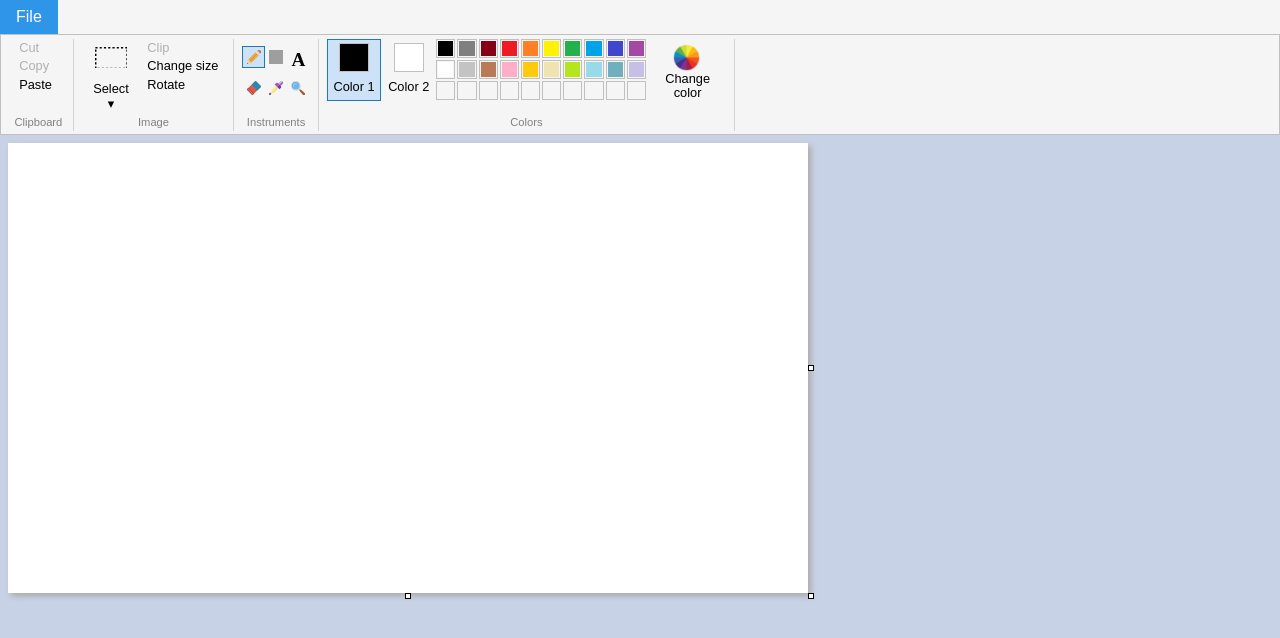
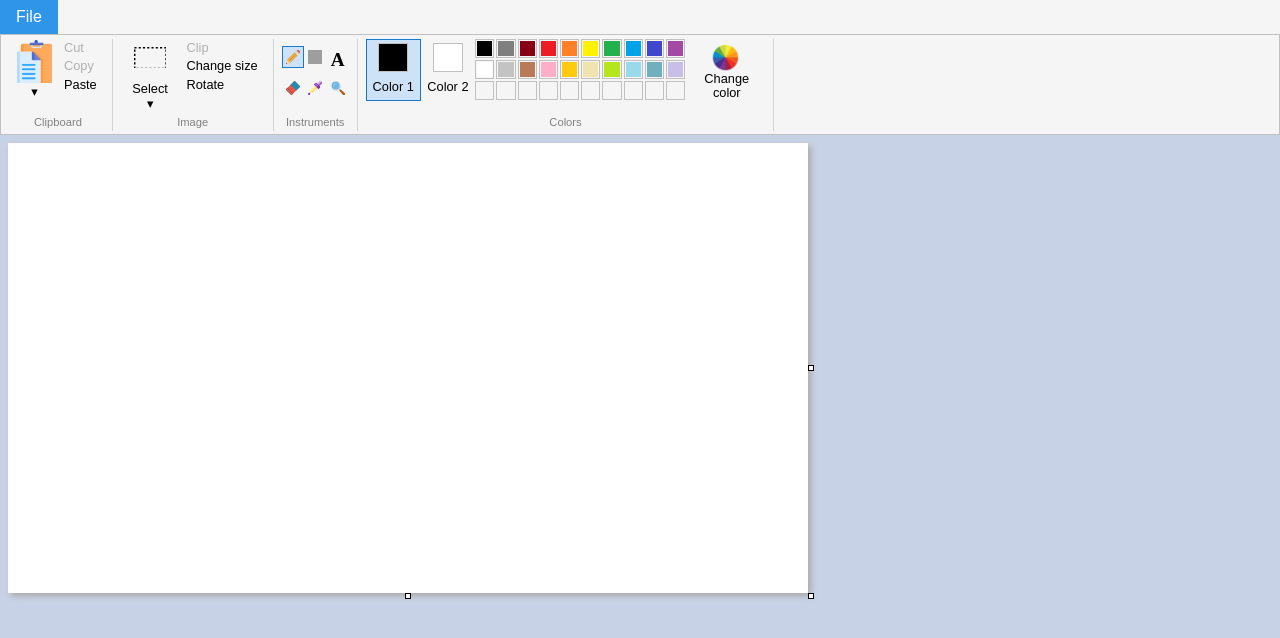
Before and after one commit to 1valdis/paint, a React (Create React App) app: page / in a window 1280 px wide. Shown: the top 638 px of the page. Built offline with nearby package versions, Linux system fonts and the light colour scheme; grey boxes are pictures that could not be loaded.

Commit message:
paste from file

```diff
--- a/src/components/App/App.tsx
+++ b/src/components/App/App.tsx
@@ -130,9 +130,9 @@ export const App = () => {
     setSelectionZoneType('rectangle')
   }
 
-  const open = useCallback(async (event: ChangeEvent<HTMLInputElement>) => {
+  const openFileAsCanvas = useCallback(async (event: ChangeEvent<HTMLInputElement>): Promise<HTMLCanvasElement | null> => {
     const file = event.target.files?.[0]
-    if (!file) return
+    if (!file) return null
     const reader = new FileReader()
     try {
       await new Promise<ProgressEvent<FileReader>>((resolve, reject) => {
@@ -140,6 +140,8 @@ export const App = () => {
         reader.onload = resolve
         reader.onerror = reject
       })
+      // to catch error
+      // eslint-disable-next-line sonarjs/prefer-immediate-return
       const canvas = await new Promise<HTMLCanvasElement>((resolve, reject) => {
         reader.readAsDataURL(file as Blob)
         reader.onload = e => {
@@ -158,22 +160,19 @@ export const App = () => {
           img.onerror = reject
         }
       })
-      setMainCanvas(canvas)
-      selectInstrument(instrument)
+      return canvas
     } catch (error) {
       alert("Couldn't open file")
+      return null
     }
-  }, [instrument])
+  }, [])
 
-  const pasteFromBlob = useCallback((blob: Blob) => {
-    const source = window.URL.createObjectURL(blob)
-    const pastedImage = new Image()
-    pastedImage.onload = () => {
+  const createSelectionFromPastedImage = useCallback((pastedImage: HTMLImageElement | HTMLCanvasElement) => {
     const canvas = document.createElement('canvas')
     canvas.width = Math.max(pastedImage.width, mainCanvas.width)
     canvas.height = Math.max(pastedImage.height, mainCanvas.height)
     const context = canvas.getContext('2d')
-      if (!context) throw new Error("Couldn't create context")
+    if (!context) throw new Error()
     context.fillStyle = `rgb(${secondaryColor.r},${secondaryColor.g},${secondaryColor.b})`
     context.fillRect(0, 0, canvas.width, canvas.height)
     context.drawImage(mainCanvas, 0, 0)
@@ -183,14 +182,34 @@ export const App = () => {
     pastedCanvas.width = pastedImage.width
     pastedCanvas.height = pastedImage.height
     const pastedContext = pastedCanvas.getContext('2d')
-      if (!pastedContext) throw new Error("Couldn't create context")
+    if (!pastedContext) throw new Error()
     pastedContext.drawImage(pastedImage, 0, 0)
     setSelectionImage(pastedCanvas)
     setSelectionRectangle({ top: 0, left: 0, width: pastedImage.width, height: pastedImage.height })
     setInstrument('selection')
+  }, [mainCanvas, secondaryColor])
+
+  const open = useCallback(async (event: ChangeEvent<HTMLInputElement>) => {
+    const canvas = await openFileAsCanvas(event)
+    if (!canvas) return
+    setMainCanvas(canvas)
+    selectInstrument(instrument)
+  }, [instrument, openFileAsCanvas])
+
+  const pasteFromFile = useCallback(async (event: ChangeEvent<HTMLInputElement>) => {
+    const canvas = await openFileAsCanvas(event)
+    if (!canvas) return
+    createSelectionFromPastedImage(canvas)
+  }, [createSelectionFromPastedImage, openFileAsCanvas])
+
+  const pasteFromBlob = useCallback((blob: Blob) => {
+    const source = window.URL.createObjectURL(blob)
+    const pastedImage = new Image()
+    pastedImage.onload = () => {
+      createSelectionFromPastedImage(pastedImage)
     }
     pastedImage.src = source
-  }, [mainCanvas, secondaryColor])
+  }, [createSelectionFromPastedImage])
 
   const pasteFromCtrlV = useCallback((e: ClipboardEvent) => {
     if (e.clipboardData) {
@@ -378,6 +397,7 @@ export const App = () => {
           onCopy={copy}
           onCut={cut}
           canCutOrCopy={!!selectionRectangle}
+          onPasteFromFile={pasteFromFile}
         />
       </NavBarItem>
       <NavBarItem footer="Image">
--- a/src/components/Clipboard/Clipboard.css
+++ b/src/components/Clipboard/Clipboard.css
@@ -1,21 +1,68 @@
-.clipboard button {
+.clipboard .paste-button {
+  display: block;
+  padding: 0.5em;
+  width: 3.5em;
+  height: 3.5em;
+  background-size: 3.5em 3.5em;
+  background-position: top;
+  background-repeat: no-repeat;
+  background-image: url('./paste.png')
+}
+
+.clipboard button:focus {
+  outline: none;
+}
+.clipboard {
+  position: relative;
+  display: flex;
+}
+.clipboard input {
+  display: none;
+}
+
+.clipboard button, .clipboard label {
   display: block;
   background: none;
   border: 1px solid transparent;
   font-size: 0.8em;
 }
-.clipboard button:hover {
+.clipboard .hoverable:not(:disabled):hover, .clipboard label:hover {
   background: var(--hover-background-color);
   border: 1px solid var(--hover-border-color);
 }
-.clipboard button:active {
+.clipboard .hoverable:not(:disabled):active, .clipboard label:active {
   background: var(--active-background-color);
   border: 1px solid var(--active-border-color);
 }
-.clipboard button:focus {
+.clipboard button:focus, .clipboard label:focus {
   outline: none;
+}
+.clipboard .paste-button:hover {
+  border: 1px solid var(--hover-border-color);
+}
+.clipboard .paste-button:active {
+  border: 1px solid var(--active-border-color);
 }
 .clipboard button:disabled {
   background: none;
   border: 1px solid transparent;
 }
+.options {
+  width: 100%
+}
+.paste-options {
+  display: none;
+  flex-direction: column;
+  position: absolute;
+  top: 100%;
+  box-shadow: 3px 3px 6px darkgrey;
+  background: rgb(245,245,245);
+  z-index: 10;
+  width: max-content;
+}
+.paste-options label {
+  padding: .2em 1em;
+}
+.paste-options.paste-options_active {
+  display: flex;
+}
--- a/src/components/Clipboard/Clipboard.tsx
+++ b/src/components/Clipboard/Clipboard.tsx
@@ -1,16 +1,31 @@
 import './Clipboard.css'
-import { FunctionComponent, useEffect, useState } from 'react'
+import { ChangeEventHandler, FunctionComponent, useEffect, useRef, useState } from 'react'
+import { addClickOutsideListener } from '../../common/helpers'
+import classNames from 'classnames'
 
 export interface ClipboardProps {
   onPaste: (blob: Blob) => void
   onCopy: () => void
   onCut: () => void
   canCutOrCopy: boolean
+  onPasteFromFile: ChangeEventHandler<HTMLInputElement>
 }
 
 export const Clipboard: FunctionComponent<ClipboardProps> = (props) => {
   const [clipboardWriteState, setClipboardWriteState] = useState<PermissionState | null>(null)
   const [clipboardReadState, setClipboardReadState] = useState<PermissionState | null>(null)
+
+  const [isMenuShown, setIsMenuShown] = useState(false)
+
+  const menuRef = useRef<HTMLDivElement>(null)
+
+  useEffect(() => {
+    if (!menuRef.current) throw new Error('No menu in ref')
+    return addClickOutsideListener(
+      menuRef.current,
+      () => setIsMenuShown(false)
+    )
+  })
 
   const paste = async () => {
     const clipboardItems = await navigator.clipboard.read()
@@ -70,22 +85,43 @@ export const Clipboard: FunctionComponent<ClipboardProps> = (props) => {
       }
   return (
     <nav className="clipboard">
+      <section className="main-buttons" ref={menuRef}>
         <button
+          className={'paste-button'}
+          onClick={paste}>
+        </button>
+        <button
+          className='hoverable options'
+          onClick={() => setIsMenuShown((value) => !value)}>▾</button>
+        <nav
+          className={classNames('paste-options', { 'paste-options_active': isMenuShown }) }
+          onClick={() => setIsMenuShown(false)}>
+            <label>Paste from file
+              <input type='file' accept='image/*' onChange={props.onPasteFromFile}></input>
+            </label>
+        </nav>
+      </section>
+      <section className="side-buttons">
+        <button
+          className='hoverable'
           disabled={[null, 'denied'].includes(clipboardWriteState) || !props.canCutOrCopy}
           onClick={props.onCut}>
           Cut
         </button>
         <button
+          className='hoverable'
           disabled={[null, 'denied'].includes(clipboardWriteState) || !props.canCutOrCopy}
           onClick={props.onCopy}>
           Copy
         </button>
         <button
+          className='hoverable'
           disabled={[null, 'denied'].includes(clipboardReadState)}
           onClick={paste}
           {...pasteDisabledMessage}>
           Paste
         </button>
+      </section>
     </nav>
   )
 }
--- a/src/components/Image/Image.tsx
+++ b/src/components/Image/Image.tsx
@@ -34,8 +34,8 @@ export const ImagePanel: FunctionComponent<ImageProps> = (props) => {
   })
 
   return (
-    <nav className="image" ref={menuRef}>
-      <section className="main-buttons">
+    <nav className="image">
+      <section className="main-buttons" ref={menuRef}>
         <button
           className={classNames('select', {
             active: props.instrument === 'selection'
```
Also changed, not shown: src/components/Clipboard/paste.png, 1 other file (tests, documents, lock files or other folders). Lines whose indentation alone changed are shown as unchanged.
